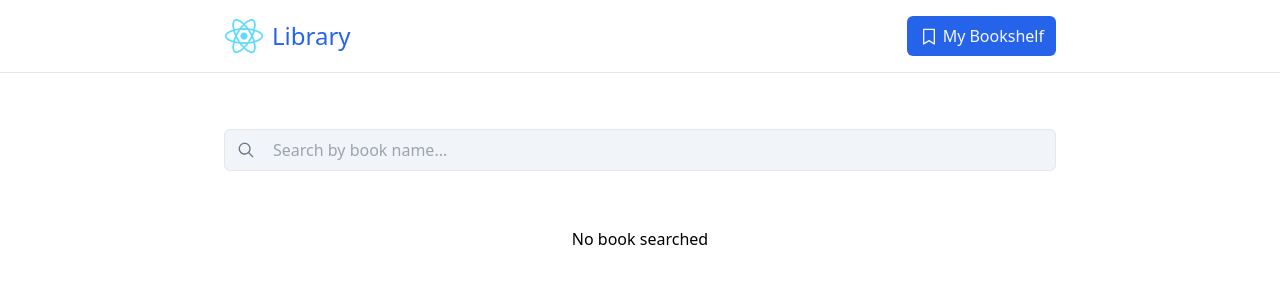
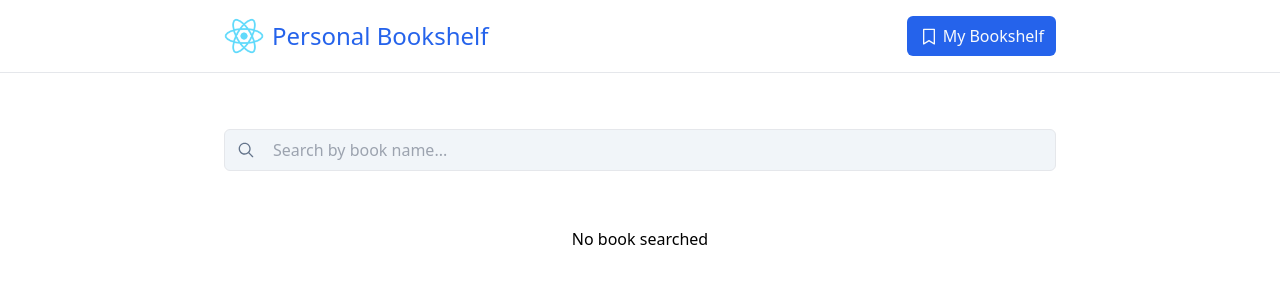
Before and after one commit to isxwor/assessment, a React (Create React App) app: page / in a window 1280 px wide. Shown: the top 300 px of the page. Built offline with nearby package versions, Linux system fonts and the light colour scheme.

Commit message:
change logo name

```diff
--- a/src/components/layout/appbar.tsx
+++ b/src/components/layout/appbar.tsx
@@ -13,7 +13,9 @@ export const Appbar = () => (
           alt='Dummy Logo'
           className='h-10'
         />
-        <span className='font-medium text-2xl text-primary'>Library</span>
+        <span className='font-medium text-2xl text-primary'>
+          Personal Bookshelf
+        </span>
       </Link>
       <Link
         to='/bookshelf'
```
